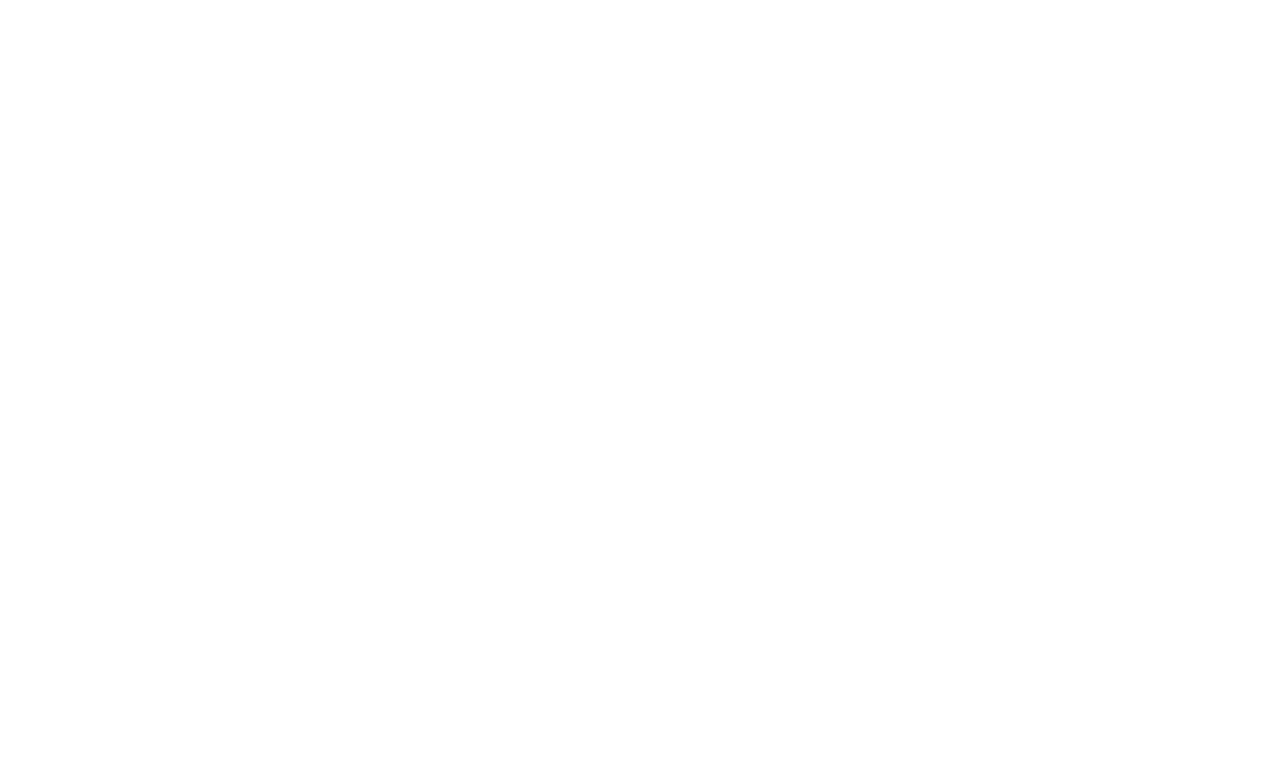
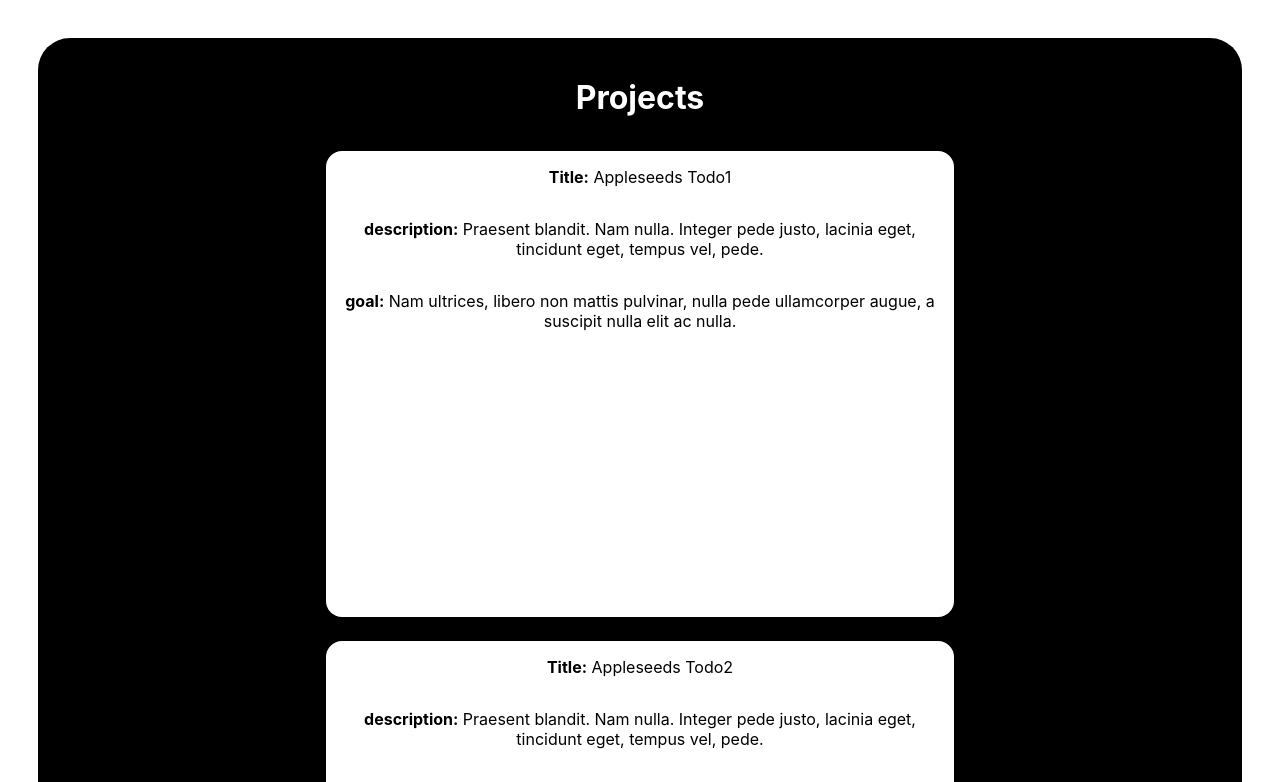
Before and after one commit to morMBen/AppleSeedsTodo_G1, a React (Create React App) app in the folder frontend/: page / in a window 1280 px wide. Shown: the top 782 px of the page. Built offline with nearby package versions, Linux system fonts and the light colour scheme.

Commit message:
welcome page version1

```diff
--- a/frontend/src/App.tsx
+++ b/frontend/src/App.tsx
@@ -1,12 +1,16 @@
 import React from 'react';
 import './App.css';
-
+import Welcomepage from './Welcomepage';
 import { useDispatch, useSelector } from 'react-redux';
 import { addTask } from './redux/actions';
 import { tasksReducer } from './redux/taskReducer';
 
 function App() {
-  return <div className='App'></div>;
+  return (
+    <div className='App'>
+      <Welcomepage />
+    </div>
+  );
 }
 
 export default App;
--- /dev/null
+++ b/frontend/src/ProjectCard.tsx
@@ -0,0 +1,5 @@
+import React from 'react';
+
+export default function TaskCard() {
+  return <div className='taskCard'></div>;
+}
--- /dev/null
+++ b/frontend/src/Spinner.tsx
@@ -0,0 +1,6 @@
+import React from 'react';
+import './welcomePage.css';
+
+export default function Spinner() {
+  return <div className='spinner'></div>;
+}
--- /dev/null
+++ b/frontend/src/Welcomepage.tsx
@@ -0,0 +1,125 @@
+import React, { useState } from 'react';
+import { ReactElement } from 'react';
+import Spinner from './Spinner';
+//import ProjectCard from './ProjectCard';
+import './welcomePage.css';
+
+interface Project {
+  _id: string;
+  // user: ref
+  title: string;
+  description: string;
+  goal: string;
+  tasks: Task[];
+  createdAt: Date;
+  updatedAt: Date;
+}
+interface Task {
+  _id: string;
+  title: string;
+  description: string;
+  urgency: Number; // 1-not urgent ... urgent
+  isActive: Boolean;
+  label: string;
+  createdAt: Date;
+  updatedAt: Date;
+}
+
+const task1: Task = {
+  _id: 'abc1',
+  title: 'title1',
+  description:
+    'Cras non velit nec nisi vulputate nonummy. Maecenas tincidunt lacus at velit. Vivamus vel nulla eget eros elementum pellentesque.',
+  urgency: 1,
+  isActive: true,
+  label: 'todo',
+  createdAt: new Date(),
+  updatedAt: new Date(),
+};
+
+const task2: Task = {
+  _id: 'abc2',
+  title: 'title2',
+  description:
+    'Cras non velit nec nisi vulputate nonummy. Maecenas tincidunt lacus at velit. Vivamus vel nulla eget eros elementum pellentesque.',
+  urgency: 2,
+  isActive: true,
+  label: 'process',
+  createdAt: new Date(),
+  updatedAt: new Date(),
+};
+
+const task3: Task = {
+  _id: 'abc3',
+  title: 'title3',
+  description:
+    'Cras non velit nec nisi vulputate nonummy. Maecenas tincidunt lacus at velit. Vivamus vel nulla eget eros elementum pellentesque.',
+  urgency: 3,
+  isActive: true,
+  label: 'done',
+  createdAt: new Date(),
+  updatedAt: new Date(),
+};
+const project1: Project = {
+  _id: '123a',
+  title: 'Appleseeds Todo1',
+  description: 'Praesent blandit. Nam nulla. Integer pede justo, lacinia eget, tincidunt eget, tempus vel, pede.',
+  goal: 'Nam ultrices, libero non mattis pulvinar, nulla pede ullamcorper augue, a suscipit nulla elit ac nulla.',
+  tasks: [task1, task2, task3],
+  createdAt: new Date(),
+  updatedAt: new Date(),
+};
+const project2: Project = {
+  _id: '124a',
+  title: 'Appleseeds Todo2',
+  description: 'Praesent blandit. Nam nulla. Integer pede justo, lacinia eget, tincidunt eget, tempus vel, pede.',
+  goal: 'Nam ultrices, libero non mattis pulvinar, nulla pede ullamcorper augue, a suscipit nulla elit ac nulla.',
+  tasks: [task1, task2, task3],
+  createdAt: new Date(),
+  updatedAt: new Date(),
+};
+const project3: Project = {
+  _id: '125a',
+  title: 'Appleseeds Todo2',
+  description: 'Praesent blandit. Nam nulla. Integer pede justo, lacinia eget, tincidunt eget, tempus vel, pede.',
+  goal: 'Nam ultrices, libero non mattis pulvinar, nulla pede ullamcorper augue, a suscipit nulla elit ac nulla.',
+  tasks: [task1, task2, task3],
+  createdAt: new Date(),
+  updatedAt: new Date(),
+};
+const data: Project[] = [project1, project2, project3];
+
+export default function Welcomepage() {
+  //refactor to redux
+  //const [tasks, setTasks] = useState<Project[]>([]);
+  const [loading, setIsLoading] = useState(false);
+
+  const renderProjects = () => {
+    let projects: ReactElement;
+    const renderedResults = data.map((project) => {
+      projects = (
+        <div className='project-card' key={project._id} onClick={() => {}}>
+          <p className='project-paragraph'>
+            {' '}
+            <strong>Title:</strong> {project.title}
+          </p>
+          <p className='project-paragraph'>
+            {' '}
+            <strong>description:</strong> {project.description}
+          </p>
+          <p className='project-paragraph'>
+            <strong>goal:</strong> {project.goal}
+          </p>
+        </div>
+      );
+      return projects;
+    });
+    return renderedResults;
+  };
+
+  return (
+    <div className='welcome-page'>
+      <h1>Projects</h1> {loading ? <Spinner /> : renderProjects()}
+    </div>
+  );
+}
--- /dev/null
+++ b/frontend/src/welcomePage.css
@@ -0,0 +1,50 @@
+html {
+  font-size: 16px;
+}
+
+body {
+  min-height: 100vh;
+}
+
+.spinner {
+  height: 100px;
+  width: 100px;
+  border-radius: 50%;
+  border-top: 4px solid orange;
+  border-right: 4px solid transparent;
+  animation: rotate 1s linear infinite;
+  padding: 10px;
+}
+@keyframes rotate {
+  to {
+    transform: rotate(360deg);
+  }
+}
+.welcome-page {
+  min-height: 90vh;
+  align-items: center;
+  justify-content: center;
+  background: black;
+  gap: 0.35rem;
+  margin: 3%;
+  border-radius: 2rem;
+  /* overflow: scroll; */
+}
+.project-card {
+  height: 29.125rem;
+  width: 37.75rem;
+  /* height: 466px;
+  width: 604px; */
+  display: inline-flex;
+  flex-direction: column;
+  margin: 1%;
+  background: white;
+  border-radius: 1rem;
+  padding-left: 1%;
+  padding-right: 1%;
+}
+h1 {
+  display: block;
+  color: white;
+  padding-top: 5vh;
+}
```
